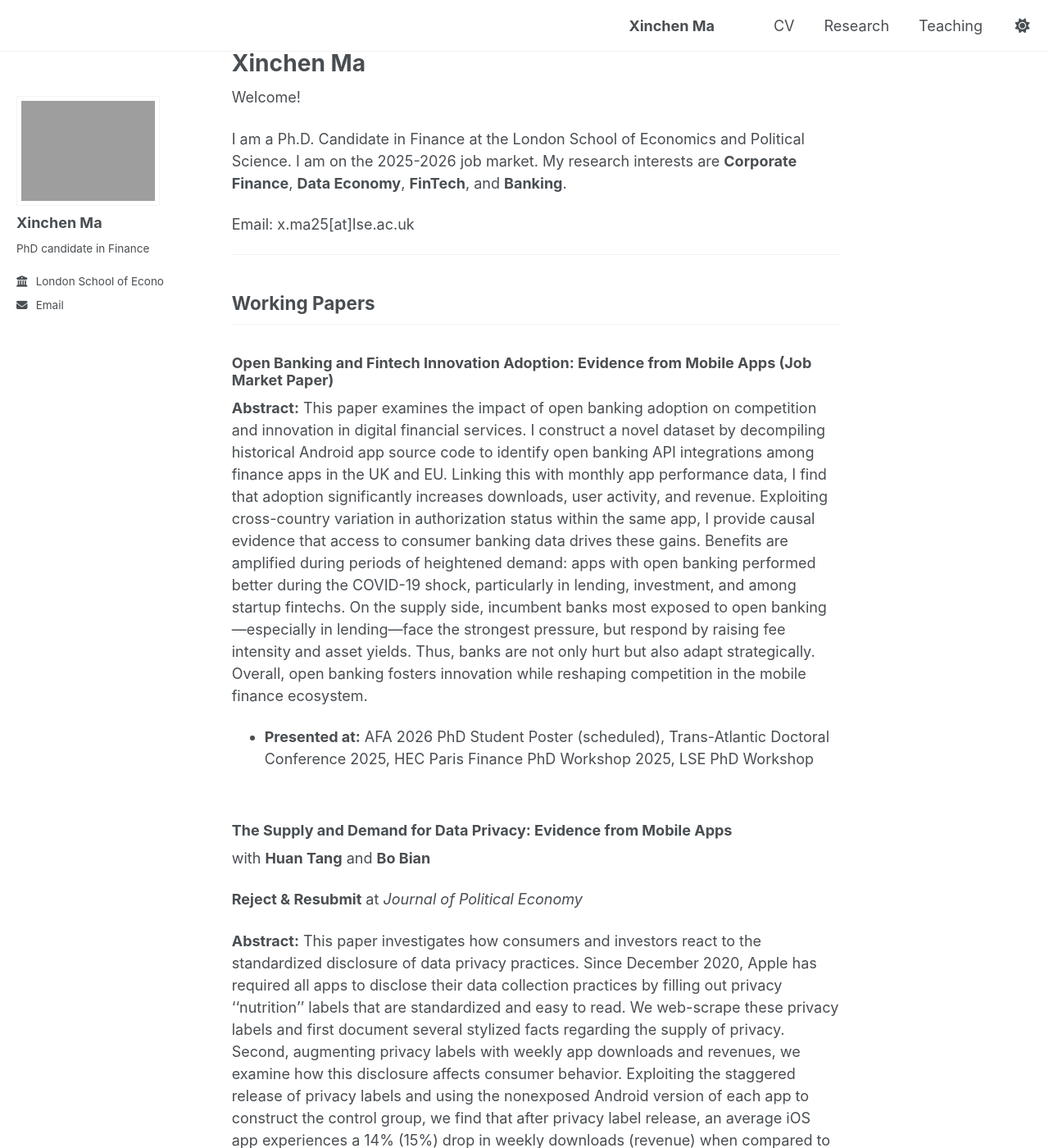
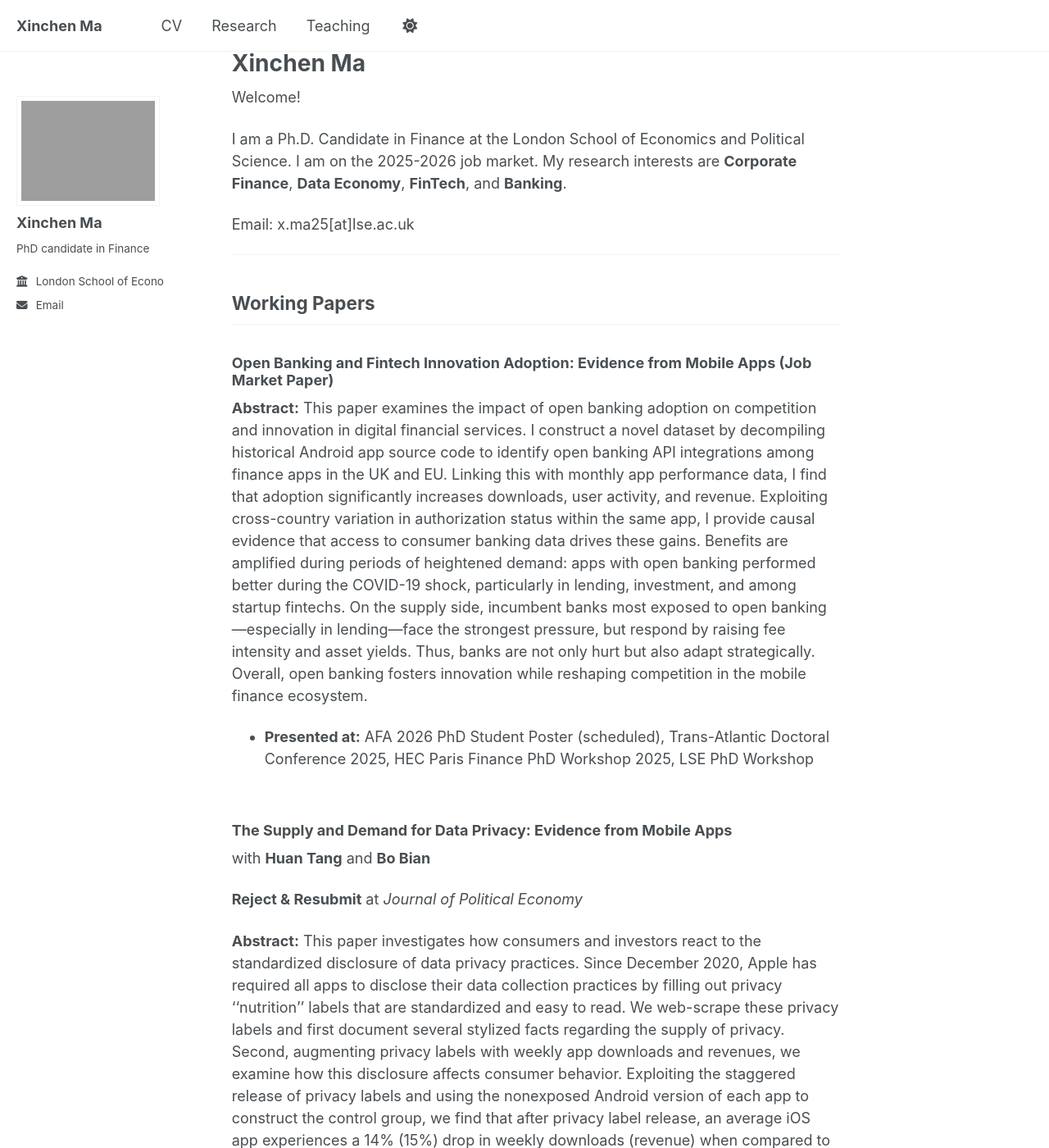
Before and after one commit to xinchen-ma/xinchen-ma.github.io, a Jekyll site: the page built from index.md, in a window 1280 px wide and 1400 px high. Shown: the whole window at 82% size. Built offline with Jekyll 4.4.1, drawn with Linux system fonts in a browser that asks for light colours; a script that is not in the unit is left out.

Commit message:
Update custom.css

```diff
--- a/assets/css/custom.css
+++ b/assets/css/custom.css
@@ -1,10 +1,10 @@
 /* =========================================
    Header: push nav items to the right
    ========================================= */
-.greedy-nav .visible-links {
+/* .greedy-nav .visible-links {
   margin-left: auto;
   justify-content: flex-end;
-}
+} */
 /* ==========================================================================
    CUSTOM STYLES - Direct targeting (no wide class needed)
    ========================================================================== */
```
